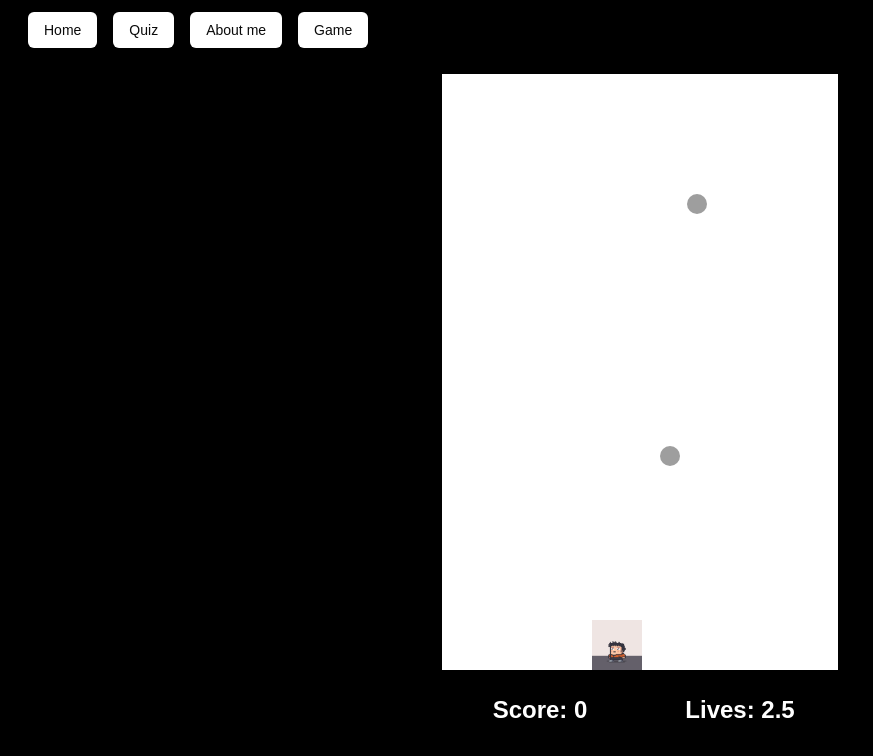
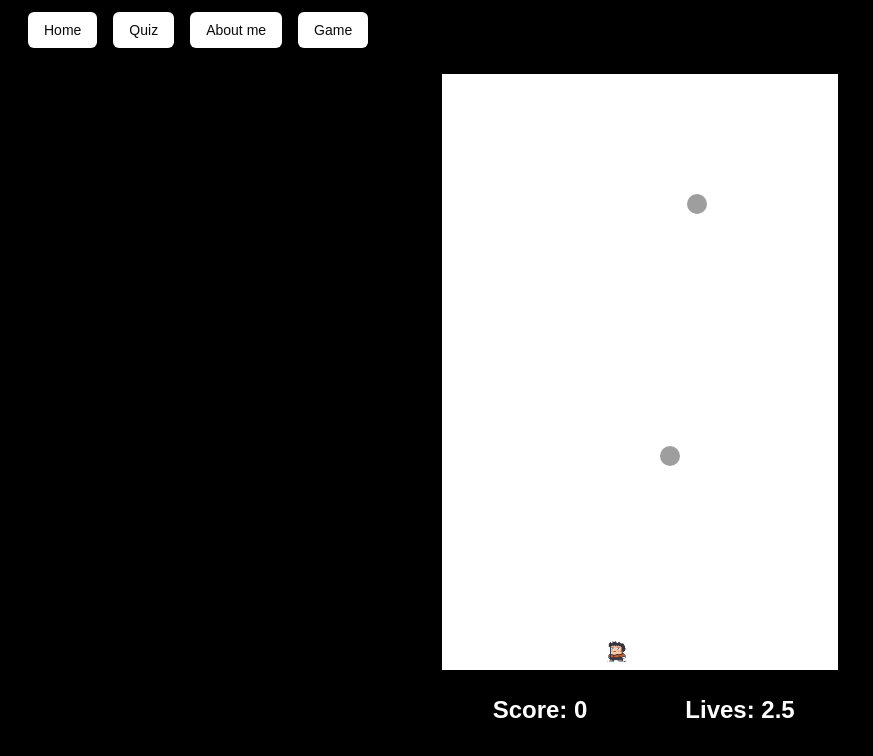
Before and after one commit to saltydoge59/Junkai_heartcode, a Next.js app in the folder my-app/: page /game in a window 1280 px wide. Shown: the top 756 px of the page, without its empty margins (0-873 px from the left). Built offline with nearby package versions, Linux system fonts and the light colour scheme; grey boxes are pictures that could not be loaded.

Commit message:
updated game

```diff
--- a/my-app/app/game/page.module.css
+++ b/my-app/app/game/page.module.css
@@ -18,7 +18,7 @@
 .player {
   position: absolute;
   bottom: 0;
-  background-color: #00f;
+  background-color: transparent;
 }
 
 .object {
```
Also changed, not shown: my-app/public/drunkperson.gif.
